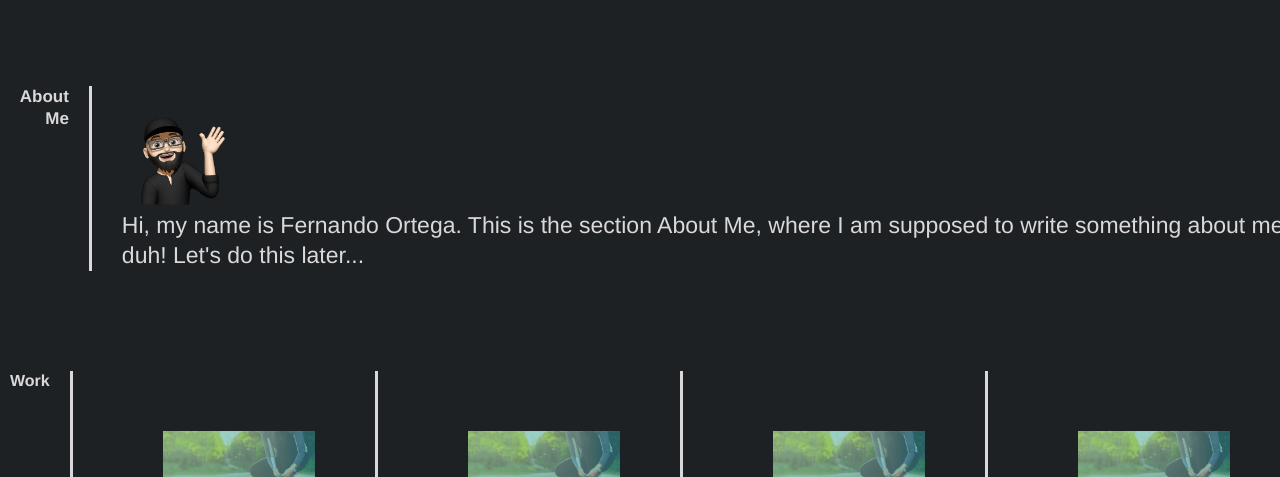
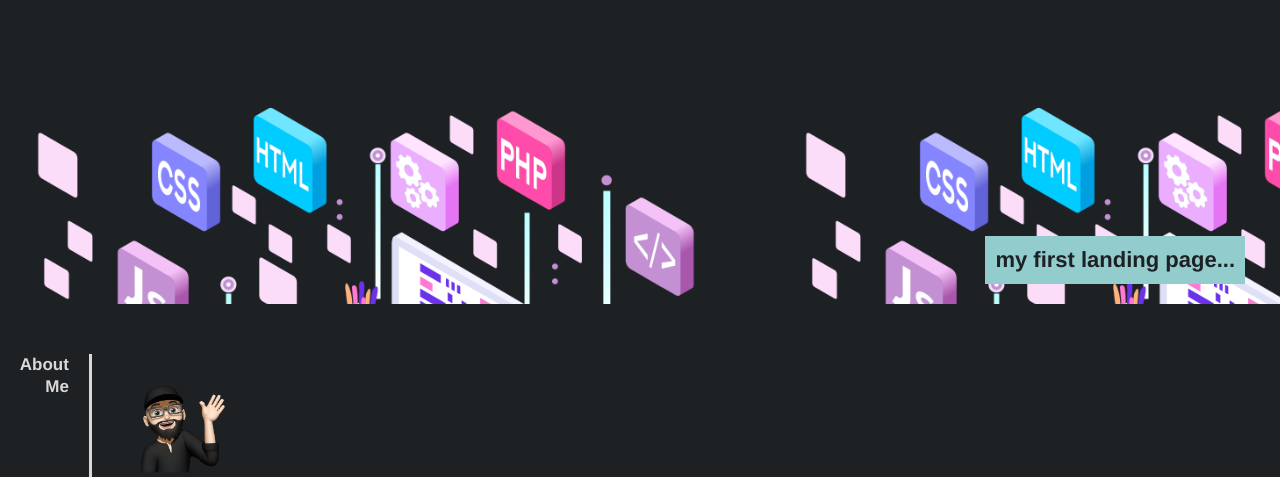
Before and after one commit to Feortegas/personal-portfolio, a plain HTML site: page index.html in a window 1280 px wide. Shown: the part 107-584 px from the top of the page. Drawn offline with Linux system fonts and the light colour scheme.

Commit message:
added hero section styling

```diff
--- a/assets/css/style.css
+++ b/assets/css/style.css
@@ -94,6 +94,10 @@ nav {
   justify-content: center;
 }
 
+.jc-end {
+  justify-content: end;
+}
+
 .ai-c {
   align-items: center;
 }
@@ -151,14 +155,21 @@ nav {
 
 
 /* hero section begin */
+.hero {
+  background: url(../images/hero-img.png);
+  background-size: 60%;
+  padding: 200px 35px 20px 0;
+  background-attachment: fixed;
+}
 
+.hero-text h2 {
+  background-color: var(--dm-txt-background-color);
+  color: var(--dm-background-color);
+  font-size: 22px;
+  padding: 10px;
+  }
 /* hero section end */
 
-
-/* work section begin */
-/* .project {
-  flex: 1;
-} */
 
 .project img {
   width: 100%;
--- a/index.html
+++ b/index.html
@@ -36,7 +36,12 @@
 
         <!-- Hero - Jumbotron section -->
         <section class="hero">
-
+            <!-- <div class="hero-img">
+                <img src="./assets/images/hero-img.png" alt="" />
+            </div> -->
+            <div class="hero-text flex jc-end">
+                <h2>my first landing page...</h2>
+            </div>
         </section>
 
         <!-- About me section -->
```
Also changed, not shown: assets/images/hero-img.png (added).
